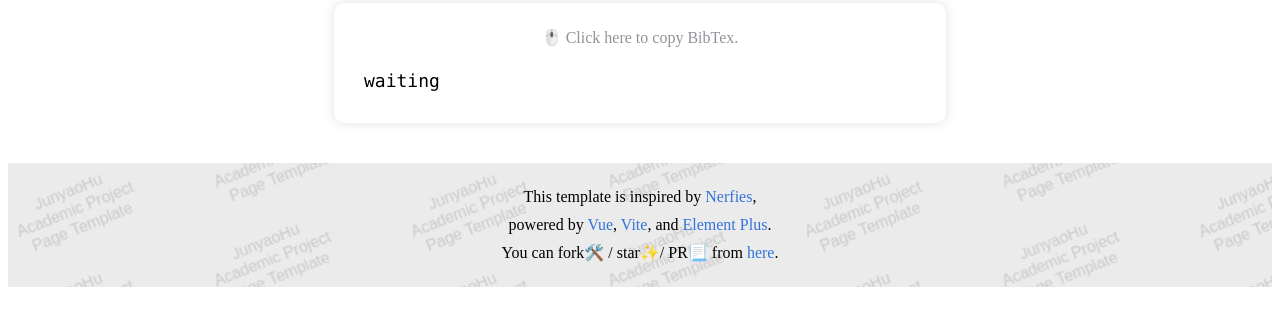
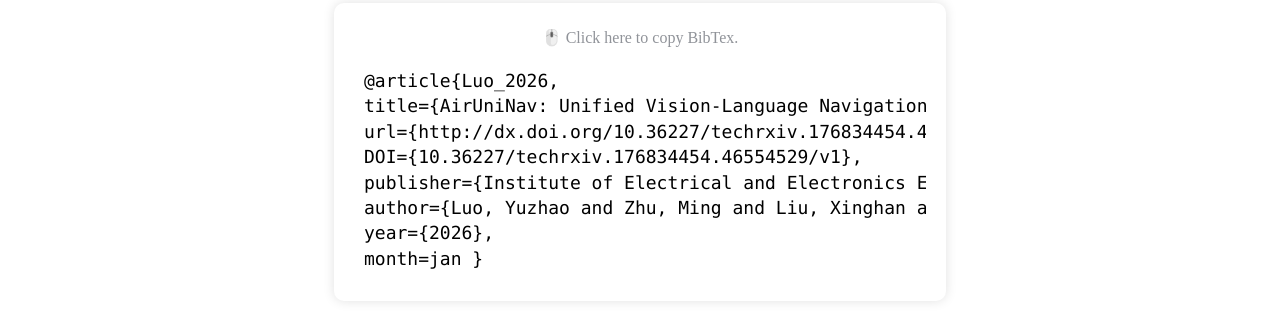
Before and after one commit to ForHumble/AirUni, a Vue app: page / in a window 1280 px wide. Shown: the part 8258-8577 px from the top of the page. Before the commit the page ends 8545 px from the top, so only its background shows below. Built offline with nearby package versions, Linux system fonts and the light colour scheme.

Commit message:
Update BibTeX.vue

```diff
--- a/src/components/sections/BibTeX.vue
+++ b/src/components/sections/BibTeX.vue
@@ -3,13 +3,15 @@
   data() {
     return {
       bibtex: [
-        // "@article{junyaohu2023template,",
-        // "    title={Academic Project Page Template Vue},",
-        // "    author={Hu, Junyao},",
-        // "    journal={GitHub},",
-        // "    year={2023}",
-        // "}",
-        "waiting",
+        "@article{Luo_2026,",
+        "title={AirUniNav: Unified Vision-Language Navigation for UAVs in Indoor and Outdoor Scenes},",
+        "url={http://dx.doi.org/10.36227/techrxiv.176834454.46554529/v1},",
+        "DOI={10.36227/techrxiv.176834454.46554529/v1},",
+        "publisher={Institute of Electrical and Electronics Engineers (IEEE)},",
+        "author={Luo, Yuzhao and Zhu, Ming and Liu, Xinghan and Su, Hengzhi and Hu, Yapeng and Liu, Yuncheng and Chen, Tian},",
+        "year={2026},",
+        "month=jan }",
+
       ],
     }
   },
```
